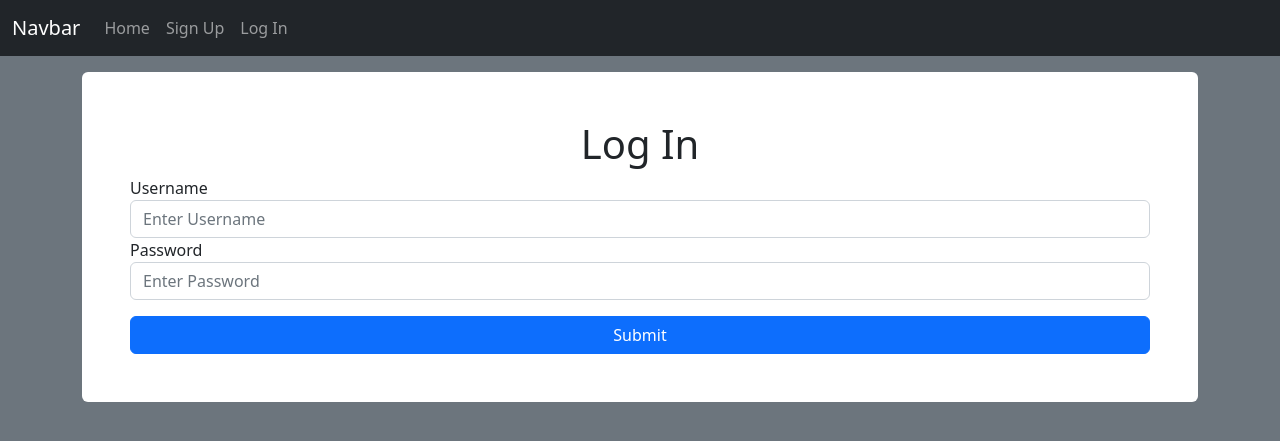
After one commit to BraxtonQuintero/flask_blog, a Flask app: template app/templates/login.html in a window 1280 px wide. The commit adds this page. Shown: the top 441 px of the page. Run offline with Flask 3, Linux system fonts and the light colour scheme; the template is opened without the code that fills it: values that come from a table or form of the project are taken from there, others are empty.

Commit message:
Wednesday notes

```diff
--- a/app/__init__.py
+++ b/app/__init__.py
@@ -21,8 +21,6 @@ from flask import Flask
 # Import SQLAlchemy and Migrate
 from flask_sqlalchemy import SQLAlchemy
 from flask_migrate import Migrate
-
-
 from flask_login import LoginManager
 # import the Config class from the config module
 from config import Config
@@ -37,9 +35,8 @@ app.config.from_object(Config)
 db = SQLAlchemy(app)
 # Create an instance of Migrate to represent our migration engine
 migrate = Migrate(app, db)
-
 # Create an instance of LoginManager to let our app allow login capabilities
 login = LoginManager(app)
 
-# import all of the routes from the routes module in the current folder
+# import all of the routes and models from the routes and models module in the current folder
 from . import routes, models
--- a/app/forms.py
+++ b/app/forms.py
@@ -9,3 +9,8 @@ class SignUpForm(FlaskForm):
     password = PasswordField('Password', validators=[DataRequired()])
     confirm_pass = PasswordField('Confirm Password', validators=[DataRequired(), EqualTo('password')])
     submit = SubmitField()
+
+class LogInForm(FlaskForm):
+    username = StringField('Username', validators=[DataRequired()])
+    password = PasswordField('Password', validators=[DataRequired()])
+    submit = SubmitField()
--- a/app/routes.py
+++ b/app/routes.py
@@ -1,6 +1,7 @@
 from flask import render_template, redirect, url_for, flash
+from flask_login import login_user, logout_user
 from app import app
-from app.forms import SignUpForm
+from app.forms import SignUpForm, LogInForm
 from app.models import User
 
 # Create routes for our app
@@ -29,21 +30,44 @@ def signup():
         username = form.username.data
         password = form.password.data
         print(email, username, password)
-
-        check_user = User.query.filter( (User.username == username) | (User.email)).first()
+        # Check to see if we have a user with username and/or password:
+        check_user = User.query.filter( (User.username == username) | (User.email == email) ).first()
         if check_user is not None:
-            flash("User with username and/or email already exists", "danger")
+            flash('User with username and/or email already exists', 'danger')
             return redirect(url_for('signup'))
         # Add a new user to the database
         new_user = User(email=email, username=username, password=password)
-
         # Flash a success message
         flash(f"{new_user} has successfully signed up!", "success")
-
         # Redirect back to home
         return redirect(url_for('index'))
 
     return render_template('signup.html', form=form)
 
-@app.route('/signup', methods=["GET", "POST"])
+
+@app.route('/login', methods=['GET', 'POST'])
 def login():
+    form = LogInForm()
+    if form.validate_on_submit():
+        # Get the form data
+        username = form.username.data
+        password = form.password.data
+        # Check to see if there is a user with that username and password
+        user = User.query.filter_by(username=username).first()
+        if user is not None and user.check_password(password):
+            # log the user in
+            login_user(user)
+            flash(f"{user} is now logged in.", 'primary')
+            return redirect(url_for('index'))
+        else:
+            flash('Incorrect username and/or password. Please try again.', 'danger')
+            return redirect(url_for('login'))
+
+    return render_template('login.html', form=form)
+
+
+@app.route('/logout')
+def logout():
+    logout_user()
+    flash('You have been logged out', 'info')
+    return redirect(url_for('index'))
--- /dev/null
+++ b/app/templates/login.html
@@ -0,0 +1,20 @@
+{% extends 'base.html' %}
+
+{% block title %}Log In{% endblock %}
+
+{% block content %}
+<form class="bg-white p-5 rounded mt-3" action="" method="POST">
+    <h1 class="text-center">Log In</h1>
+
+    {{ form.csrf_token }}
+
+    {{ form.username.label }}
+    {{ form.username(class='form-control', placeholder='Enter Username') }}
+
+    {{ form.password.label }}
+    {{ form.password(class='form-control', placeholder='Enter Password')}}
+
+    {{ form.submit(class='btn btn-primary w-100 mt-3') }}
+
+</form>
+{% endblock content %}
--- a/app/templates/nav.html
+++ b/app/templates/nav.html
@@ -1,14 +1,19 @@
 <nav class="navbar navbar-expand-lg bg-dark navbar-dark">
     <div class="container-fluid">
-        <a class="navbar-brand" href="#">Navbar</a>
+        <a class="navbar-brand" href="{{ url_for('index') }}">Navbar</a>
         <button class="navbar-toggler" type="button" data-bs-toggle="collapse" data-bs-target="#navbarNavAltMarkup" aria-controls="navbarNavAltMarkup" aria-expanded="false" aria-label="Toggle navigation">
         <span class="navbar-toggler-icon"></span>
         </button>
         <div class="collapse navbar-collapse" id="navbarNavAltMarkup">
         <div class="navbar-nav">
-            <a class="nav-link" href="{{ url_for('index')}}">Home</a>
-            <a class="nav-link" href="{{ url_for('signup')}}">Sign Up</a>
-            <a class="nav-link" href="#">Pricing</a>
+            <a class="nav-link" href="{{ url_for('index') }}">Home</a>
+            {% if current_user.is_authenticated %}
+                <a class="nav-link" href="#">Create</a>
+                <a class="nav-link" href="{{ url_for('logout') }}">Log Out</a>
+            {% else %}
+                <a class="nav-link" href="{{ url_for('signup') }}">Sign Up</a>
+                <a class="nav-link" href="{{ url_for('login') }}">Log In</a>
+            {% endif %}
         </div>
         </div>
     </div>
```
Also changed, not shown: app/models.py (+12 -8 lines), app/templates/index.html (+5 -14 lines).
